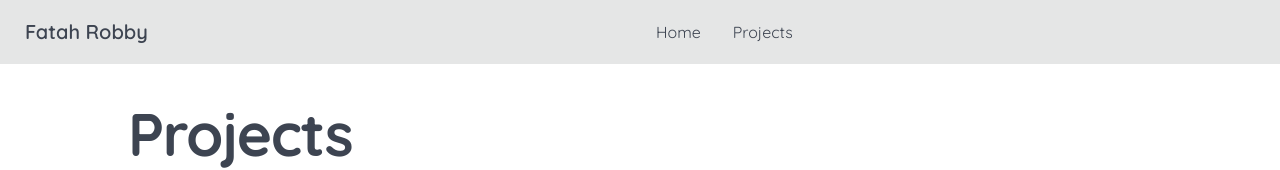
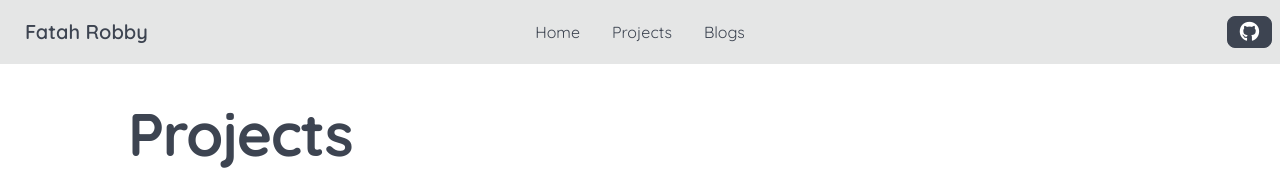
Before and after one commit to FthRobby/portfolio-v2, a Vue app: page /projects in a window 1280 px wide. Shown: the top 170 px of the page. Built offline with nearby package versions, Linux system fonts and the light colour scheme.

Commit message:
add new page and set routing

```diff
--- a/src/App.vue
+++ b/src/App.vue
@@ -1,6 +1,7 @@
 <script setup>
 import { RouterLink, RouterView } from "vue-router";
 import HomePage from "./views/HomePage.vue";
+import axios from "axios";
 </script>
 
 <template>
@@ -21,6 +22,9 @@ import HomePage from "./views/HomePage.vue";
           <li>
             <RouterLink class="dark:text-white text-neutral" to="/projects">Projects</RouterLink>
           </li>
+          <li>
+            <RouterLink class="dark:text-white text-neutral" to="/posts">Blogs</RouterLink>
+          </li>
         </ul>
       </div>
       <RouterLink class="btn btn-ghost normal-case text-xl dark:text-white text-neutral" to="/">Fatah Robby</RouterLink>
@@ -33,10 +37,14 @@ import HomePage from "./views/HomePage.vue";
         <li>
           <RouterLink class="dark:text-white text-neutral" to="/projects">Projects</RouterLink>
         </li>
+        <li>
+          <RouterLink class="dark:text-white text-neutral" to="/posts">Blogs</RouterLink>
+        </li>
       </ul>
     </div>
-    <div class="navbar-end hidden">
-      <a class="btn btn-sm btn-neutral dark:btn-primary"><i class="fa fa-github text-xl"></i></a>
+    <div class="navbar-end">
+      <a href="https://github.com/fthrobby" target="_blank" class="btn btn-sm btn-neutral dark:btn-primary"><i
+          class="fa fa-github text-xl"></i></a>
     </div>
   </div>
 
--- a/src/router/index.js
+++ b/src/router/index.js
@@ -1,6 +1,7 @@
 import { createRouter, createWebHistory } from "vue-router";
 
 import HomePage from "../views/HomePage.vue";
+import BlogsPage from "../views/BlogsView.vue";
 
 const router = createRouter({
   history: createWebHistory(),
@@ -18,6 +19,11 @@ const router = createRouter({
       // which is lazy-loaded when the route is visited.
       component: () => import("../views/ProjectView.vue"),
     },
+    {
+      path: "/posts",
+      name: "posts",
+      component: BlogsPage,
+    },
   ],
 });
 
--- /dev/null
+++ b/src/views/BlogsView.vue
@@ -0,0 +1,26 @@
+<template>
+  <div class="w-full px-6 antialiased">
+    <!-- <header class="pt-16 pb-9 sm:pb-16 sm:text-center lg:mt-10 mt-5">
+      <h1 class="mb-4 lg:text-6xl text-4xl tracking-tight leading-9 text-neutral font-extrabold dark:text-white">
+        My Blogs
+      </h1>
+      <p class="text-lg text-neutral dark:text-white">Tutorial dan Seputar Pemrograman Web</p>
+    </header> -->
+
+    <main class="h-screen flex flex-col justify-center items-center ">
+      <img src="../assets/nuxt.svg" class="max-h-40 lg:max-h-72">
+      <div class="dark:text-white text-neutral px-2 text-sm rounded absolute">
+        Page Not Found
+      </div>
+      <p class="mt-2 font-semibold text-neutral dark:text-white tracking-widest">Page is Under Building</p>
+      <a href="/" class="btn dark:btn-primary btn-neutral btn-sm mt-5"><i class="fa fa-arrow-left mr-3"></i> Go back</a>
+    </main>
+  </div>
+</template>
+
+<script>
+
+</script>
+
+<style>
+</style>
--- a/src/views/ProjectView.vue
+++ b/src/views/ProjectView.vue
@@ -17,10 +17,12 @@
       </div>
     </div>
   </div>
+  <Footer />
 </template>
 
 <script setup>
 import ProjectList from "../components/ProjectList.vue";
+import Footer from "../components/Footer.vue";
 </script>
 
 <style>
```
Also changed, not shown: src/assets/nuxt.svg (added).
